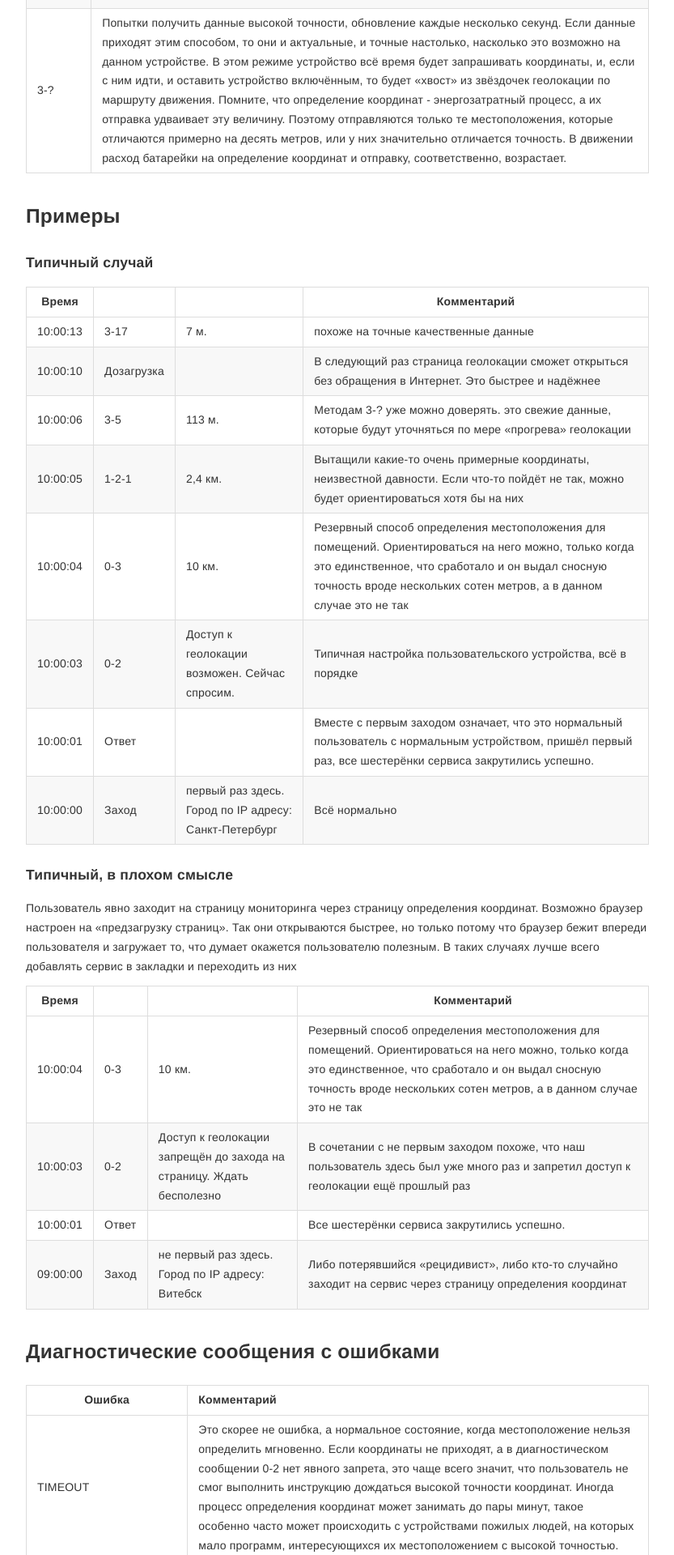
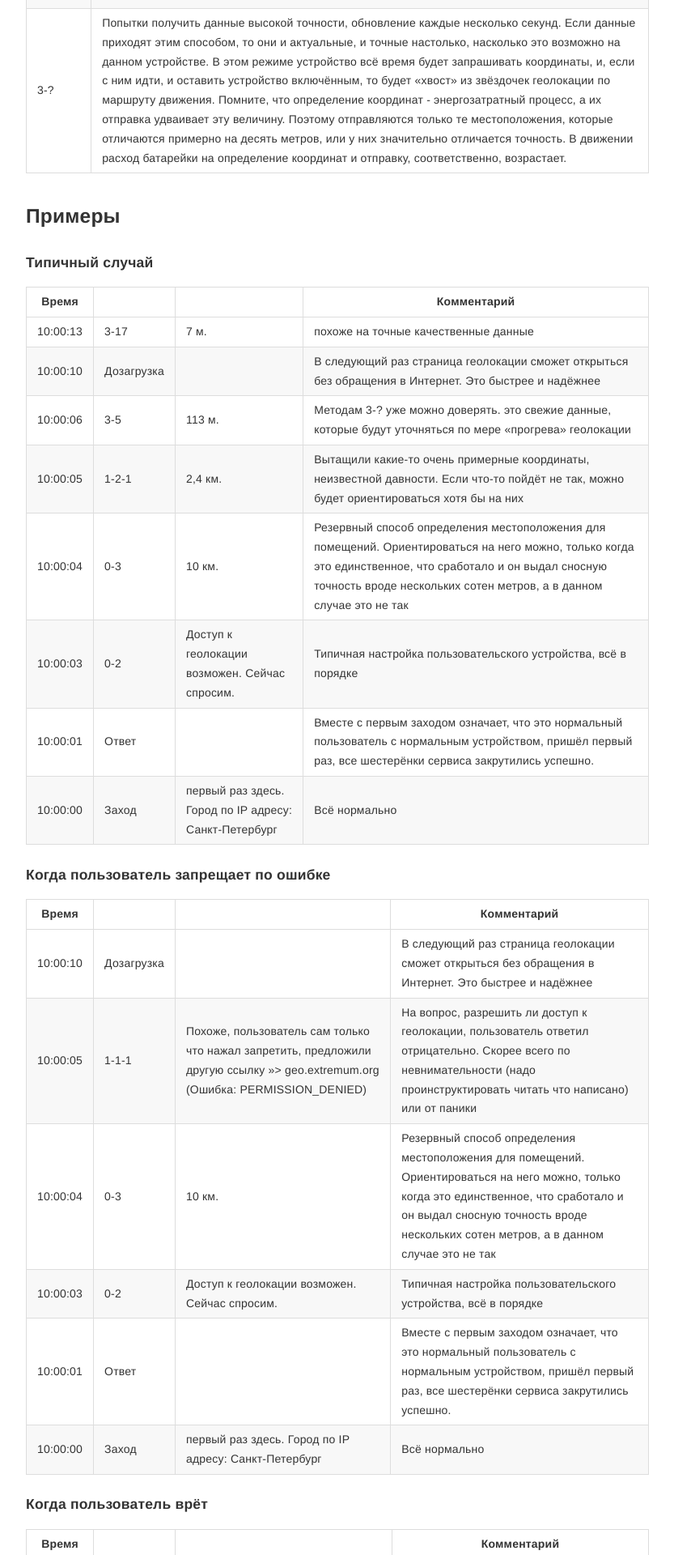
Before and after one commit to extremum-search-and-rescue/help.gis, a Jekyll site: the page built from _posts/2023-08-26-gps-monitoring.md, in a window 1280 px wide. Shown: the part 3080-5000 px from the top of the page at 81% size, without its empty margins (223-1056 px from the left). Built offline with Jekyll 4.4.1, drawn with Linux system fonts in a browser that asks for light colours.

Commit message:
add more cases

```diff
--- a/_posts/2023-08-26-gps-monitoring.md
+++ b/_posts/2023-08-26-gps-monitoring.md
@@ -73,6 +73,29 @@ layout: post
 |10:00:01|Ответ||Вместе с первым заходом означает, что это нормальный пользователь с нормальным устройством, пришёл первый раз, все шестерёнки сервиса закрутились успешно.
 |10:00:00|Заход|первый раз здесь. Город по IP адресу: Санкт-Петербург|Всё нормально
 
+
+#### Когда пользователь запрещает по ошибке
+
+|Время|||Комментарий|
+|-|-|-|-|
+|10:00:10|Дозагрузка||В следующий раз страница геолокации сможет открыться без обращения в Интернет. Это быстрее и надёжнее
+|10:00:05|1-1-1| Похоже, пользователь сам только что нажал запретить, предложили другую ссылку >>> geo.extremum.org (Ошибка: PERMISSION_DENIED) | На вопрос, разрешить ли доступ к геолокации, пользователь ответил отрицательно. Скорее всего по невнимательности (надо проинструктировать читать что написано) или от паники
+|10:00:04|0-3|10 км.| Резервный способ определения местоположения для помещений. Ориентироваться на него можно, только когда это единственное, что сработало и он выдал сносную точность вроде нескольких сотен метров, а в данном случае это не так
+|10:00:03|0-2|Доступ к геолокации возможен. Сейчас спросим. | Типичная настройка пользовательского устройства, всё в порядке
+|10:00:01|Ответ||Вместе с первым заходом означает, что это нормальный пользователь с нормальным устройством, пришёл первый раз, все шестерёнки сервиса закрутились успешно.
+|10:00:00|Заход|первый раз здесь. Город по IP адресу: Санкт-Петербург|Всё нормально
+
+#### Когда пользователь врёт
+
+|Время|||Комментарий|
+|-|-|-|-|
+|10:00:10|Дозагрузка||В следующий раз страница геолокации сможет открыться без обращения в Интернет. Это быстрее и надёжнее
+|10:00:05|1-1-1| Похоже, пользователь сам только что нажал запретить, предложили другую ссылку >>> geo.extremum.org (Ошибка: PERMISSION_DENIED) | Скорее всего, пользователь запретил намеренно. По данным метода 0-3 скорее всего пользователь находится в помещении и подключен к вайфаю, на это указывает относительно высокая точность.
+|10:00:04|0-3|550 м.| Резервный способ определения местоположения для помещений. Ориентироваться на него можно, только когда это единственное, что сработало и он выдал сносную точность вроде нескольких сотен метров, и в данном случае это как раз так
+|10:00:03|0-2|Доступ к геолокации возможен. Сейчас спросим. | Типичная настройка пользовательского устройства, всё в порядке
+|10:00:01|Ответ||Вместе с первым заходом означает, что это нормальный пользователь с нормальным устройством, пришёл первый раз, все шестерёнки сервиса закрутились успешно.
+|10:00:00|Заход|первый раз здесь. Город по IP адресу: Санкт-Петербург|Всё нормально
+
 #### Типичный, в плохом смысле
 Пользователь явно заходит на страницу мониторинга через страницу определения координат. Возможно браузер настроен на «предзагрузку страниц». Так они открываются быстрее, но только потому что браузер бежит впереди пользователя и загружает то, что думает окажется пользователю полезным. В таких случаях лучше всего добавлять сервис в закладки и переходить из них
 
```
